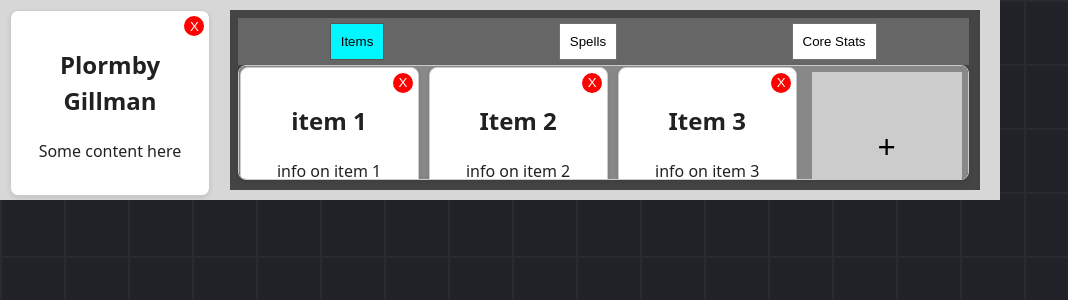
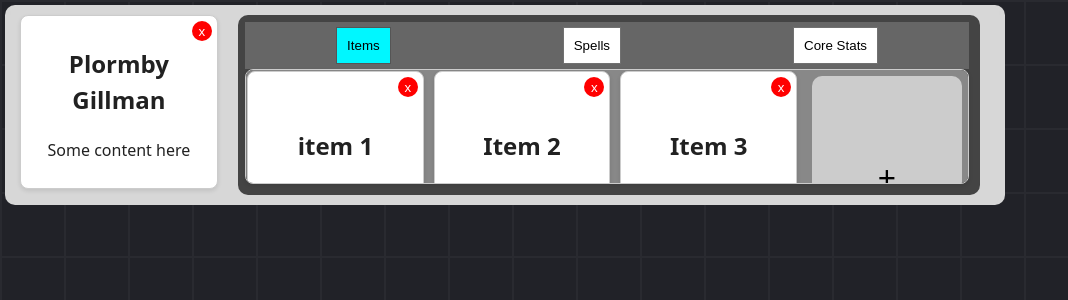
Before and after one commit to PlayerClip/PlayerClip, a React (Vite) app in the folder player-clip/: page / in a window 1280 px wide. Shown: the top 300 px of the page, without its empty margins (0-1068 px from the left). Built offline with nearby package versions, Linux system fonts and the light colour scheme.

Commit message:
Sizing adjustments
changed sizing of card components

```diff
--- a/player-clip/src/components/CardComponent.jsx
+++ b/player-clip/src/components/CardComponent.jsx
@@ -4,7 +4,7 @@ import '../css/CardComponent.css'
 function CardComponent({ title, content, onDelete }) {
     return (
         <div className="card">
-            <button className="delete-button" onClick={onDelete}>X</button>
+            <button className="delete-button" onClick={onDelete}>x</button>
             <h2>{title}</h2>
             <p>{content}</p>
         </div>
--- a/player-clip/src/css/App.css
+++ b/player-clip/src/css/App.css
@@ -10,6 +10,7 @@
 }
 
 .mainComponent {
+  margin: 5px;
   width: 1000px;
   height: 200px;
 
@@ -19,9 +20,7 @@
   position: relative;
   display: flex;
   align-items: center;
-  /* margin: 1em; */
-  /* margin-left: 5%; */
-
+  border-radius: 10px;
 }
 
 /* .constantView {
--- a/player-clip/src/css/CardComponent.css
+++ b/player-clip/src/css/CardComponent.css
@@ -2,11 +2,12 @@
     position: relative;
     border: 1px solid #ccc;
     border-radius: 8px;
-    padding: 16px;
+    padding: 5%;
     background-color: #fff;
     box-shadow: 0 2px 4px rgba(0, 0, 0, 0.1);
-    width: 100%;
-    height: 100%;
+    /* width: 100%;
+    height: 100%; */
+    min-height: 100px;
     box-sizing: border-box;
     min-width: 150px;
 }
--- a/player-clip/src/css/MainComponent.css
+++ b/player-clip/src/css/MainComponent.css
@@ -16,6 +16,7 @@
   height: 90%;
   background-color: #f8f8f800;
   box-sizing: border-box;
+  border-radius: 10px;
 }
 
 .tabs {
@@ -26,4 +27,5 @@
   box-sizing: border-box;
   display: flex;
   flex-direction: column;
+  border-radius: 10px;
 }
--- a/player-clip/src/css/TabHolder.css
+++ b/player-clip/src/css/TabHolder.css
@@ -54,7 +54,7 @@
 
 .plus-tile {
     margin: 5px;
-    height: 150px;
+    min-height: 100px;
     min-width: 150px;
     display: flex;
     justify-content: center;
@@ -64,4 +64,5 @@
     cursor: pointer;
     font-size: 2rem;
     color: #000000;
+    border-radius: 10px;
 }
```
